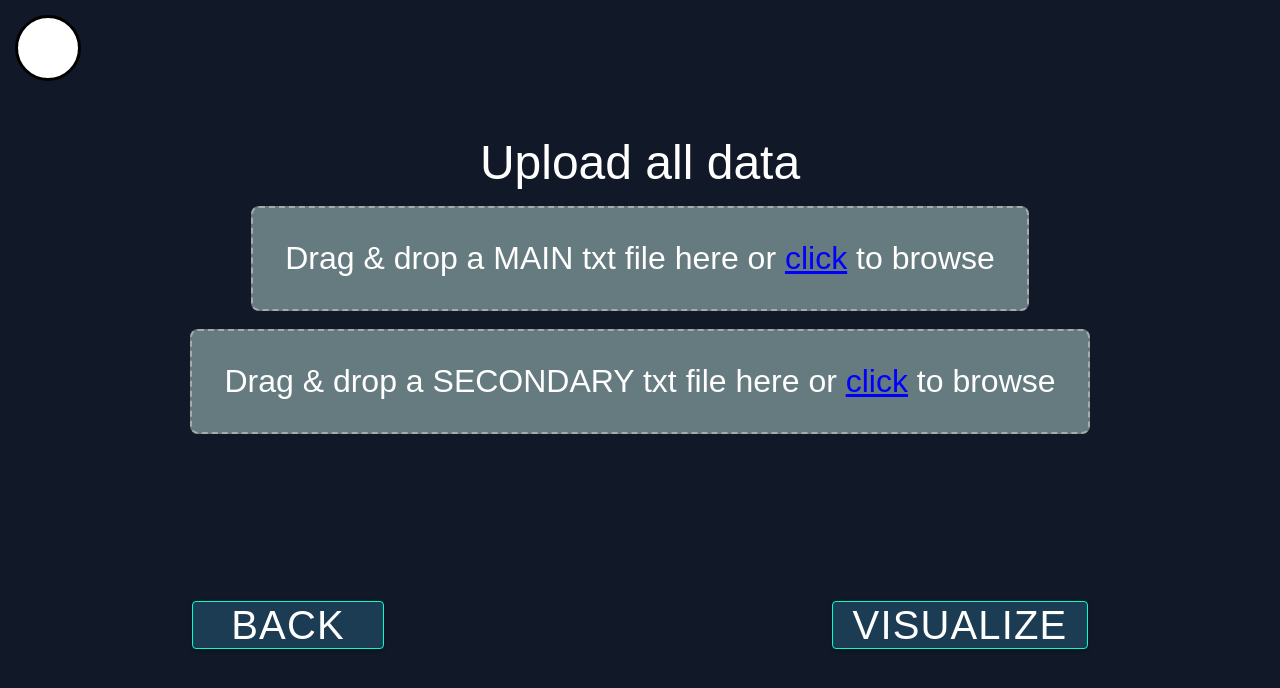
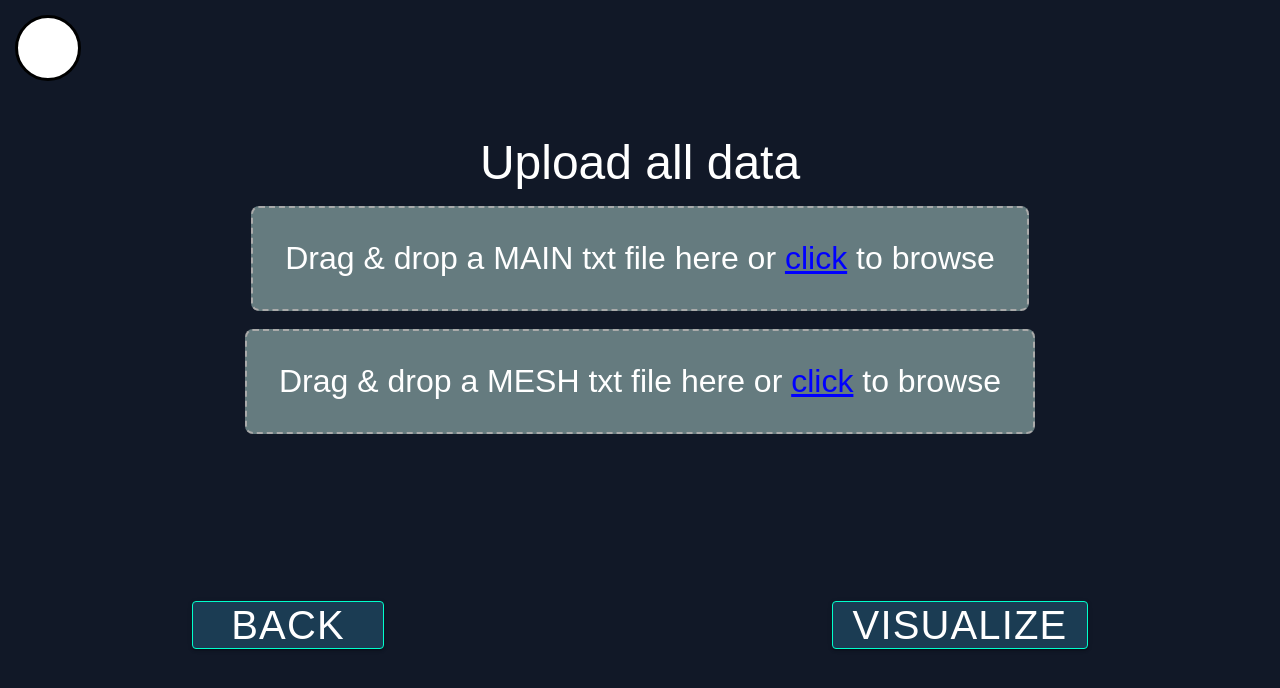
Before and after one commit to kristian-ziga/football-field, a React app in the folder frontend/: page /uploadAllData in a window 1280 px wide. Shown: the top 688 px of the page. Built offline with nearby package versions, Linux system fonts and the light colour scheme; the HTML template or start-up script is replaced by a standard one; a web font is replaced by a local one.

Commit message:
better name for second dropdown

```diff
--- a/frontend/src/components/dragAndDrop.tsx
+++ b/frontend/src/components/dragAndDrop.tsx
@@ -200,7 +200,7 @@ export default function DragAndDrop({ isMain }: DragAndDropProps) {
                 ) : (
                     <>
                         <span>
-                            Drag & drop a {isMain ? "MAIN " : "SECONDARY "}txt file here or{" "}
+                            Drag & drop a {isMain ? "MAIN " : "MESH "}txt file here or{" "}
                             <label
                                 htmlFor={inputId}
                                 style={{ color: "blue", cursor: "pointer", textDecoration: "underline" }}
```
